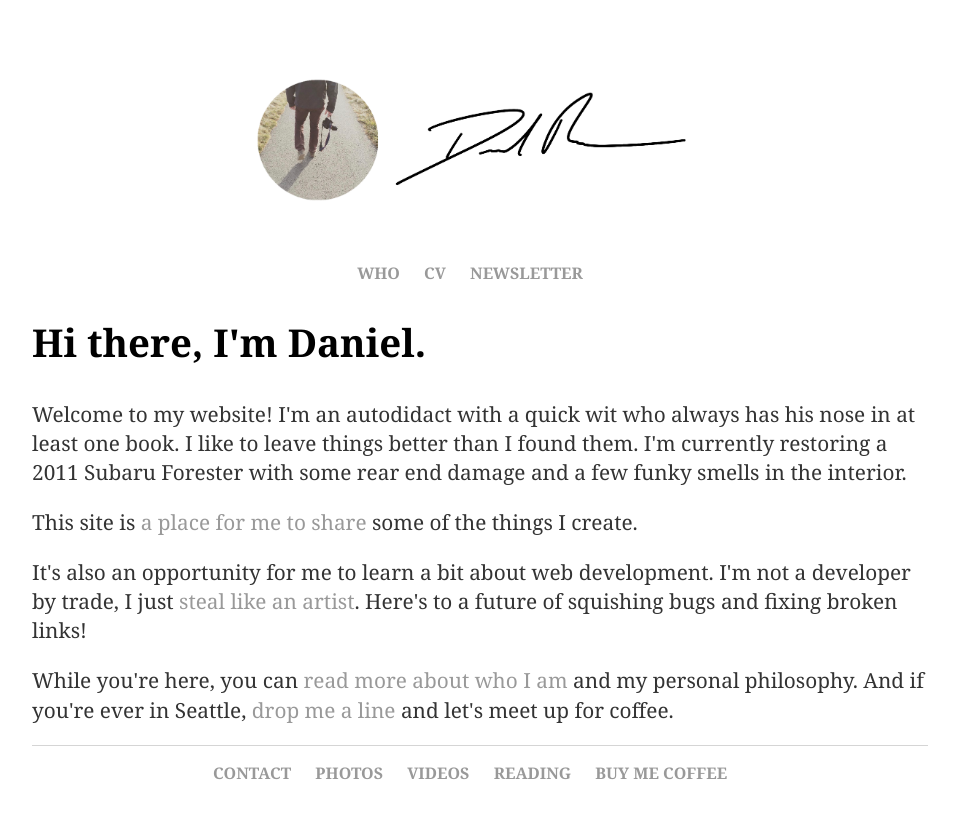
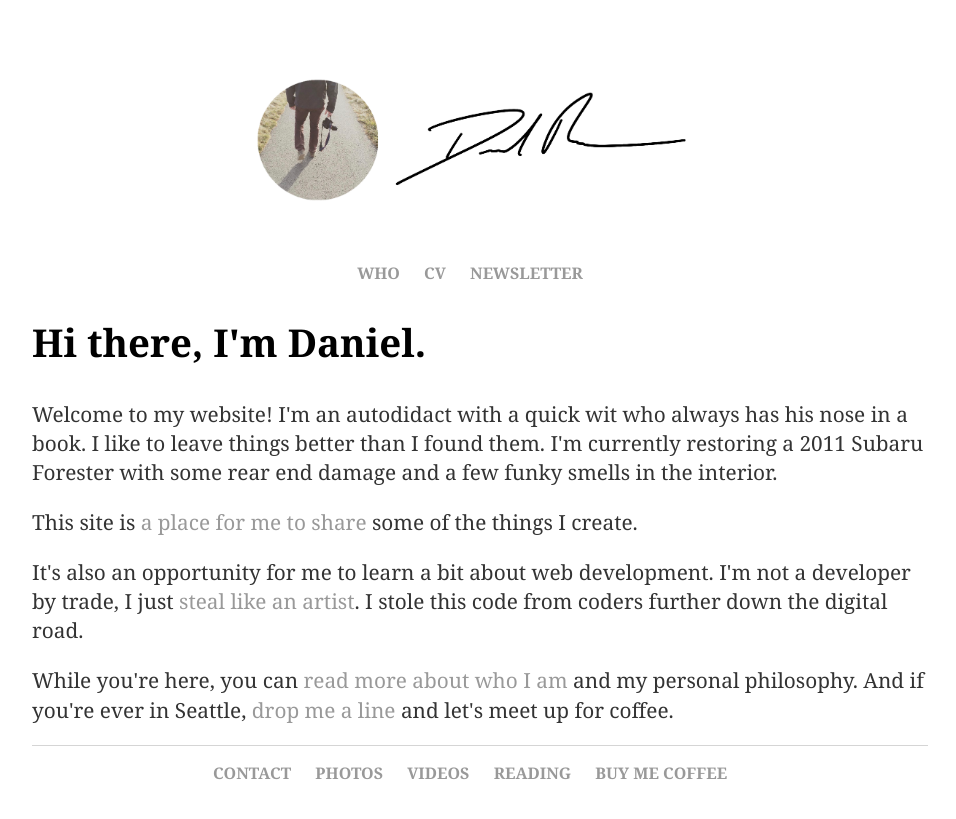
Before and after one commit to danielrusco/danielrusco.github.io, a Jekyll site: the page index.html, which Jekyll copies as it is, in a window 1280 px wide. Shown: the top 819 px of the page, without its empty margins (160-1116 px from the left). Built offline with Jekyll 4.4.1, drawn with Linux system fonts in a browser that asks for light colours; a script that is not in the unit is left out.

Commit message:
text update

```diff
--- a/index.html
+++ b/index.html
@@ -32,9 +32,9 @@
 		<div class="container">
     		<div class="blurb">
         		<h2>Hi there, I'm Daniel.</h2>
-				<p>Welcome to my website! I'm an autodidact with a quick wit who always has his nose in at least one book. I like to leave things better than I found them. I'm currently restoring a 2011 Subaru Forester with some rear end damage and a few funky smells in the interior.</p>
+				<p>Welcome to my website! I'm an autodidact with a quick wit who always has his nose in a book. I like to leave things better than I found them. I'm currently restoring a 2011 Subaru Forester with some rear end damage and a few funky smells in the interior.</p>
 				<p>This site is <a href="https://austinkleon.com/show-your-work/">a place for me to share</a> some of the things I create. </p>
-				<p>It's also an opportunity for me to learn a bit about web development. I'm not a developer by trade, I just <a href="https://austinkleon.com/steal/">steal like an artist</a>. Here's to a future of squishing bugs and fixing broken links! </p>
+				<p>It's also an opportunity for me to learn a bit about web development. I'm not a developer by trade, I just <a href="https://austinkleon.com/steal/">steal like an artist</a>. I stole this code from coders further down the digital road. </p>
 				<p>While you're here, you can <a href="/who">read more about who I am</a> and my personal philosophy. And if you're ever in Seattle, <a href="mailto:daniel.rusco@gmail.com">drop me a line</a> and let's meet up for coffee. </p>
     		</div><!-- /.blurb -->
 		</div><!-- /.container -->
```
